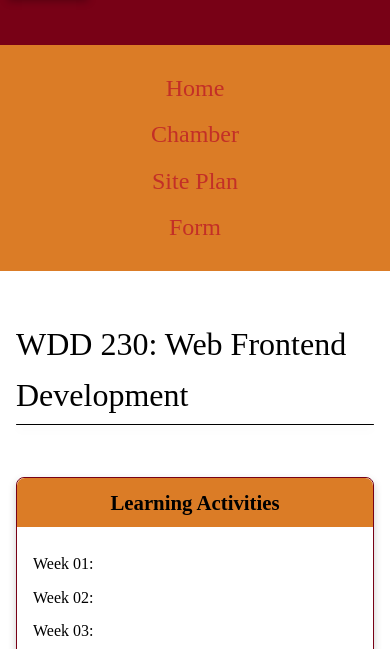
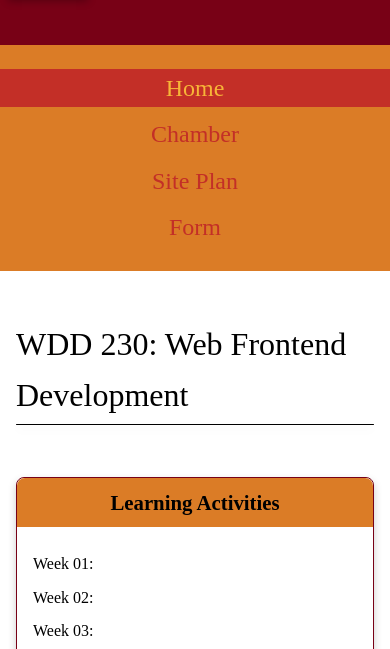
Before and after one commit to KyleesCodes/wdd230, a plain HTML site: page index.html in a window 390 px wide. In both pictures the pointer is over the link "Home". Shown: the part 181-830 px from the top of the page. Drawn offline with Linux system fonts and the light colour scheme; a web font is replaced by a local one.

Commit message:
Mobile version fix

```diff
--- a/styles/base.css
+++ b/styles/base.css
@@ -28,7 +28,6 @@ body {
     margin: 0;
     padding: 0;
 }
-
 /* header */
 header {
     display: flex;
@@ -80,6 +79,10 @@ nav ul li a {
     display: block;
     text-align: center;
     font-size: 1.5rem;
+}
+nav ul li a:hover {
+    background-color: var(--accent2-color);
+    color: var(--nav-link-color);
 }
 
 /* main */
```
